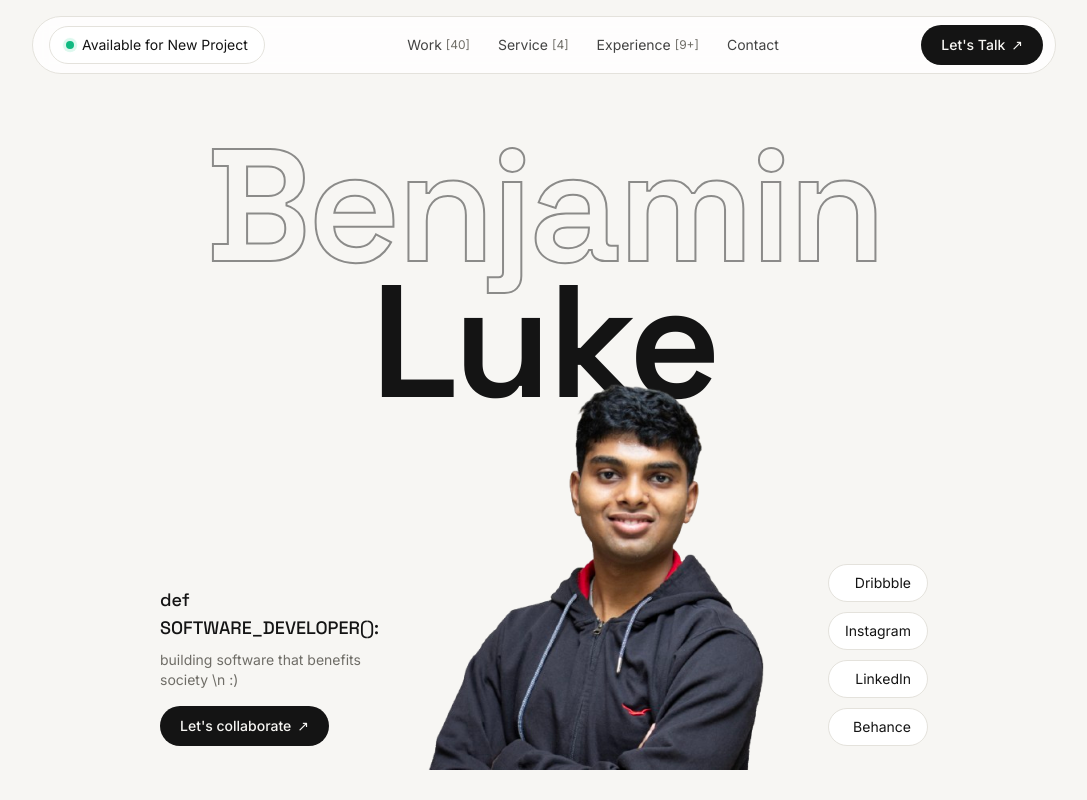
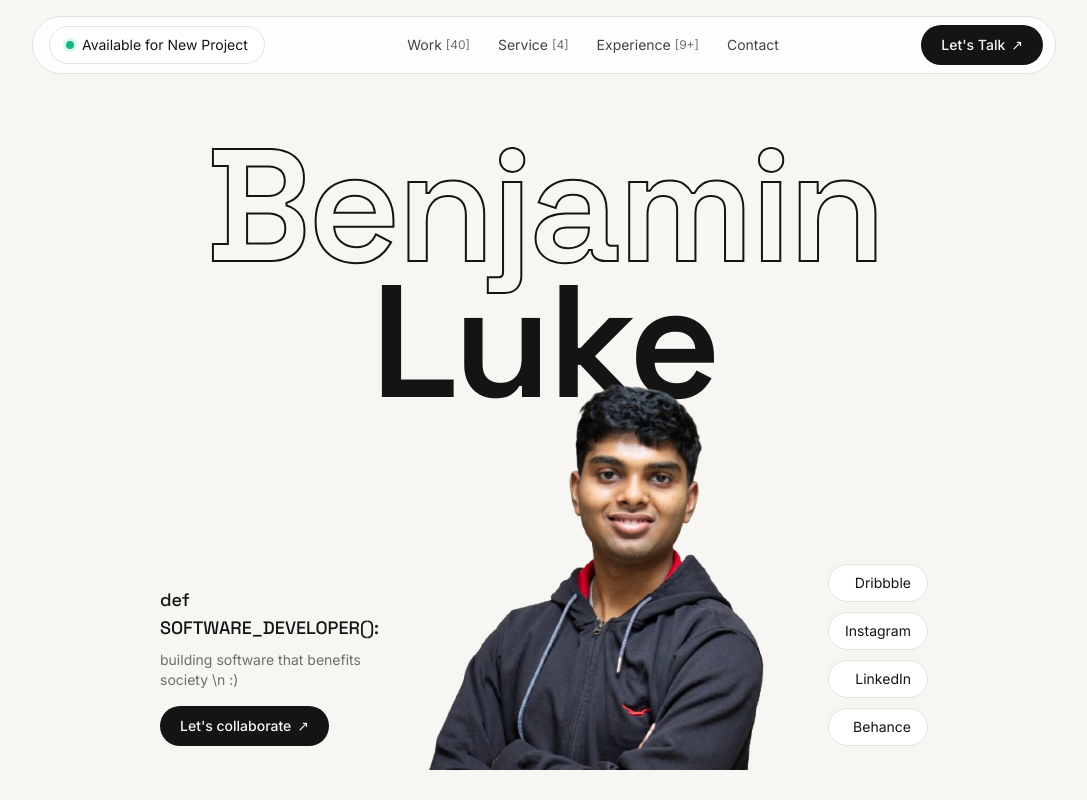
Before and after one commit to Black-Smith-Of-Fire/portfolio, a React (Vite) app: page / in a window 1280 px wide. Shown: the top 800 px of the page, without its empty margins (96-1183 px from the left). Built offline with nearby package versions, Linux system fonts and the light colour scheme; the HTML template or start-up script is replaced by a standard one.

Commit message:
Removed the animation from being infinite

```diff
--- a/tailwind.config.ts
+++ b/tailwind.config.ts
@@ -15,14 +15,14 @@
           "100%": { opacity: "1", transform: "translateY(0)" },
         },
         slideInDown:{
-        "0%":{transform: "translateY(-100%)",opacity:"0"},
+        "0%":{transform: "translateY(-200%)",opacity:"0"},
         "100%":{transform: "translateY(0)",opacity: "1"},
         },
       },
       animation: {
         'wiggle': "wiggle 1s ease-in-out infinite",
         'fade-in-up': "fade-in-up 0.5s ease-out downwards",
-        'slideInDown':"slideInDown 1s ease-out infinite",
+        'slideInDown':"slideInDown 3s ease-out",
       },
       fontFamily: {
         display: ['"Space Grotesk"', "sans-serif"],
```
